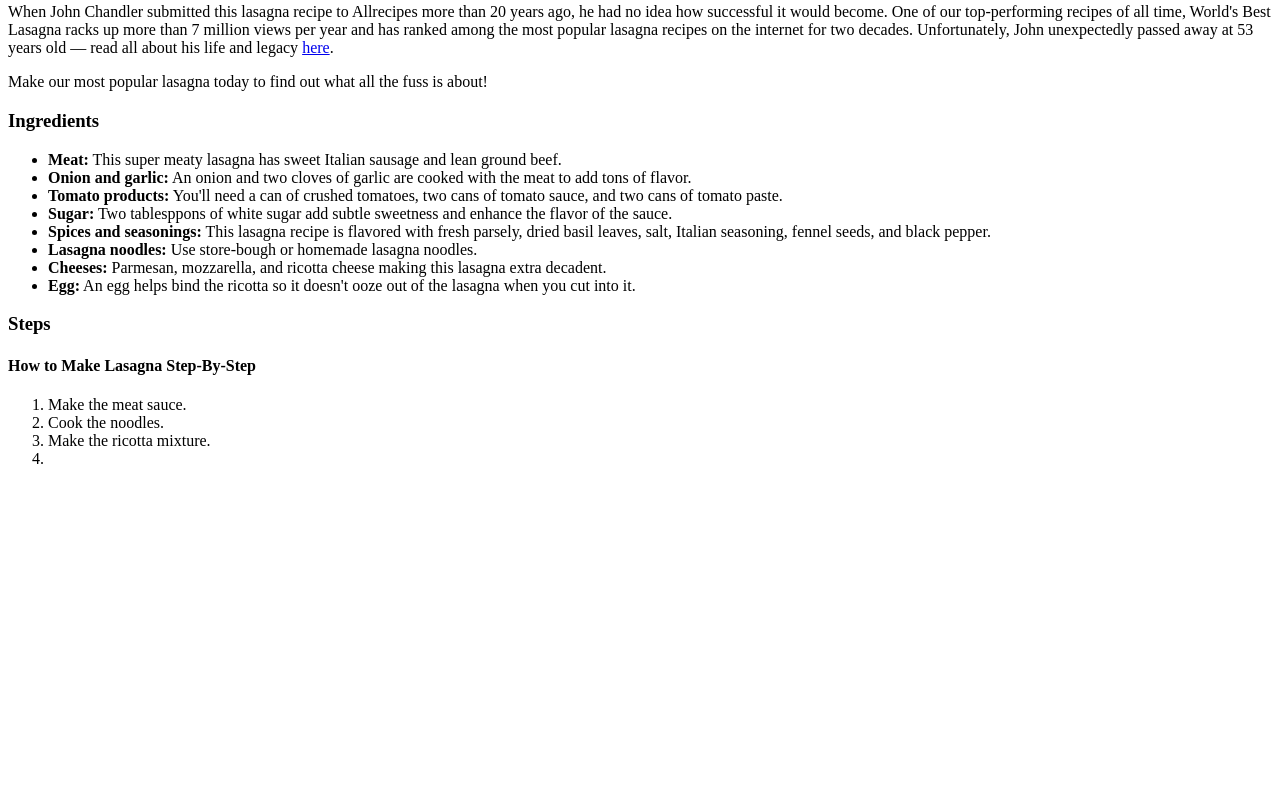
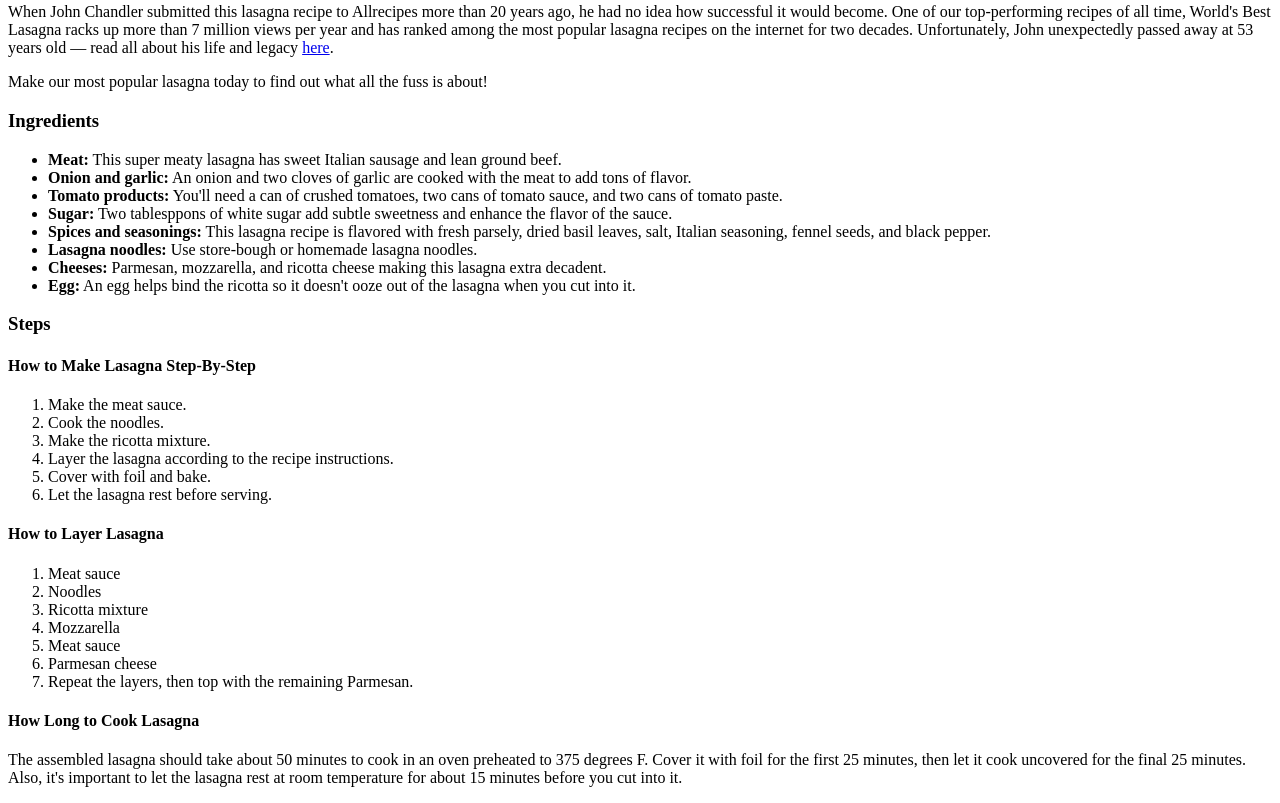
Before and after one commit to jenipdang/Odin_practices, a plain HTML site: page odin-recipes/recipes/lasagna.html in a window 1280 px wide. Shown: the part 686-1489 px from the top of the page. Before the commit the page ends 1170 px from the top, so only its background shows below. Drawn offline with Linux system fonts and the light colour scheme.

Commit message:
finish adding instruction

```diff
--- a/odin-recipes/recipes/lasagna.html
+++ b/odin-recipes/recipes/lasagna.html
@@ -34,7 +34,23 @@
             <li>Make the meat sauce.</li>
             <li>Cook the noodles.</li>
             <li>Make the ricotta mixture.</li>
-            <li></li>
+            <li>Layer the lasagna according to the recipe instructions.</li>
+            <li>Cover with foil and bake.</li>
+            <li>Let the lasagna rest before serving.</li>
         </ol>
+
+    <h4>How to Layer Lasagna</h4>
+        <ol>
+            <li>Meat sauce</li>
+            <li>Noodles</li>
+            <li>Ricotta mixture</li>
+            <li>Mozzarella</li>
+            <li>Meat sauce</li>
+            <li>Parmesan cheese</li>
+            <li>Repeat the layers, then top with the remaining Parmesan.</li>
+        </ol>
+
+    <h4>How Long to Cook Lasagna</h4>
+    <p>The assembled lasagna should take about 50 minutes to cook in an oven preheated to 375 degrees F. Cover it with foil for the first 25 minutes, then let it cook uncovered for the final 25 minutes. Also, it's important to let the lasagna rest at room temperature for about 15 minutes before you cut into it.</p>
 </body>
 </html>
```
